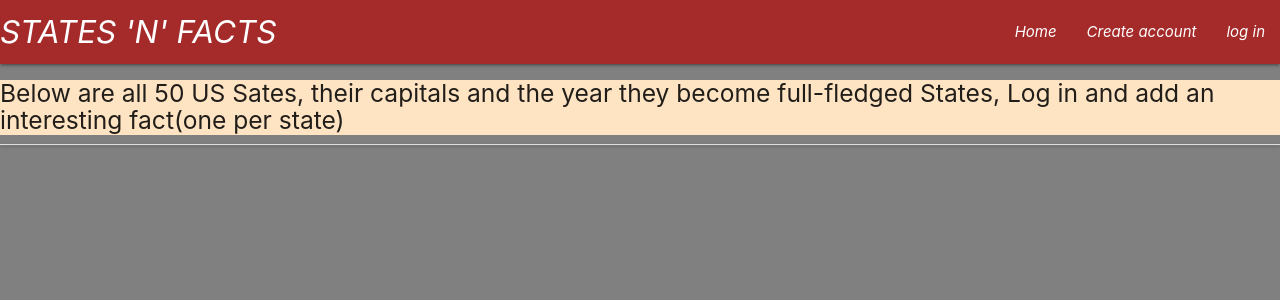
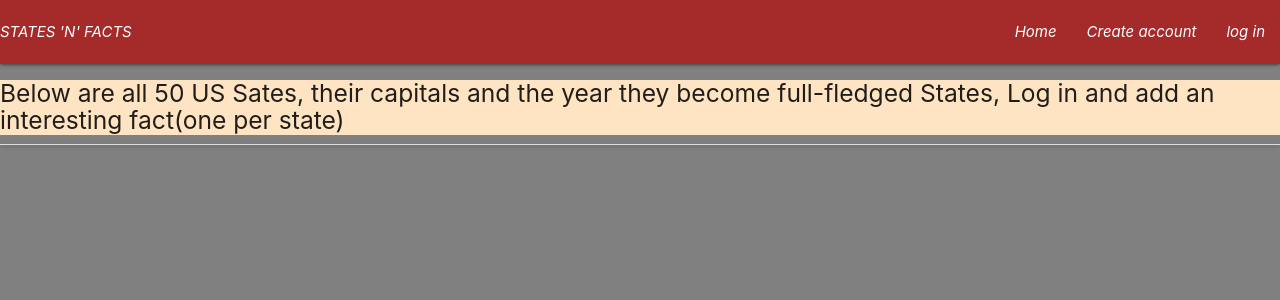
Before and after one commit to Code-Institute-Submissions/NyHagan-Statesproject_MayResub, a Flask app: page / in a window 1280 px wide. Shown: the top 300 px of the page. Run offline with Flask 2, Linux system fonts and the light colour scheme; data that the repository does not hold is empty; some libraries are stand-ins or nearby versions.

Commit message:
resize logo and seperate menu items with divs on main page names.html

```diff
--- a/static/css/style.css
+++ b/static/css/style.css
@@ -28,19 +28,14 @@ body{
 
 .intro{
     background-color: bisque;
-    margin: auto;
+
 }
 
-.brand-logo{
+.logo{
     float: left;
 }
 
 .menu{
     float: right;
+
 }
-
-@media screen and (max-width: 480px) {
-    .menu {
-         text-size-adjust: 200px;
-    }
-}
--- a/templates/base.html
+++ b/templates/base.html
@@ -18,8 +18,11 @@
         <div class="navbar-fixed">
             <nav id="logonav">
               <div class="nav-wrapper">
-                <a href="{{ url_for('get_names')}}" class="brand-logo">STATES 'N' FACTS</a>
-                <ul class="menu">
+                <div class="logo">
+                <a href="{{ url_for('get_names')}}">STATES 'N' FACTS</a>
+                </div>
+                <div class="menu">
+                <ul>
                   <li><a href="{{ url_for('get_names')}}">Home</a></li>
               {% if session.user %}
                   <li><a href="{{ url_for('profile', username=session['user']) }}"></a>Profile</li>
@@ -30,9 +33,10 @@
                   <li><a href="{{ url_for('login') }}">log in</a></li>
               {% endif %}
                 </ul>
-              </div>
+               </div>
+               </div>
             </nav>
-          </div>
+        </div>
     </header>
 
     {% with messages = get_flashed_messages() %}
--- a/templates/names.html
+++ b/templates/names.html
@@ -1,5 +1,7 @@
 {% extends "base.html" %}
 {% block content %}
+
+
 <div class="intro">
     <h5>Below are all 50 US Sates, their capitals and the year they become full-fledged States, Log in and add an interesting fact(one per state)</h5>
 </div>
```
